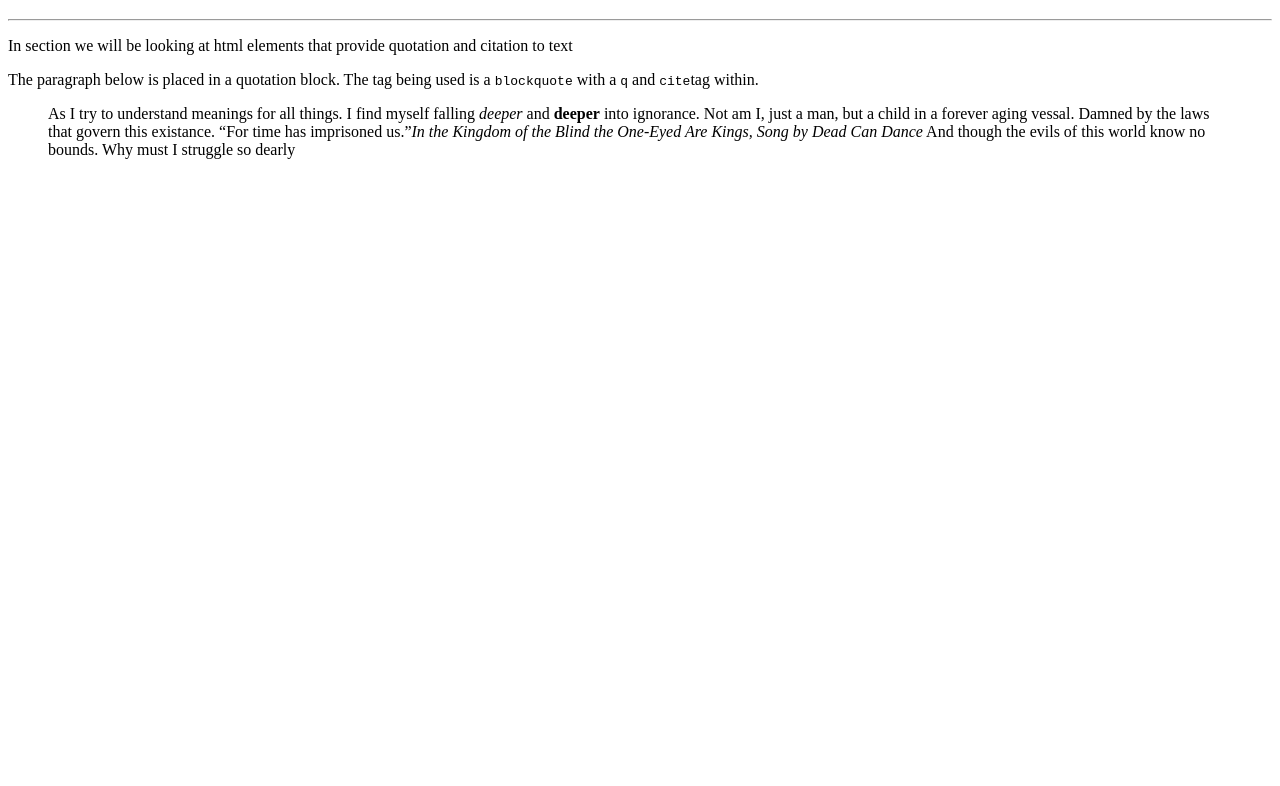
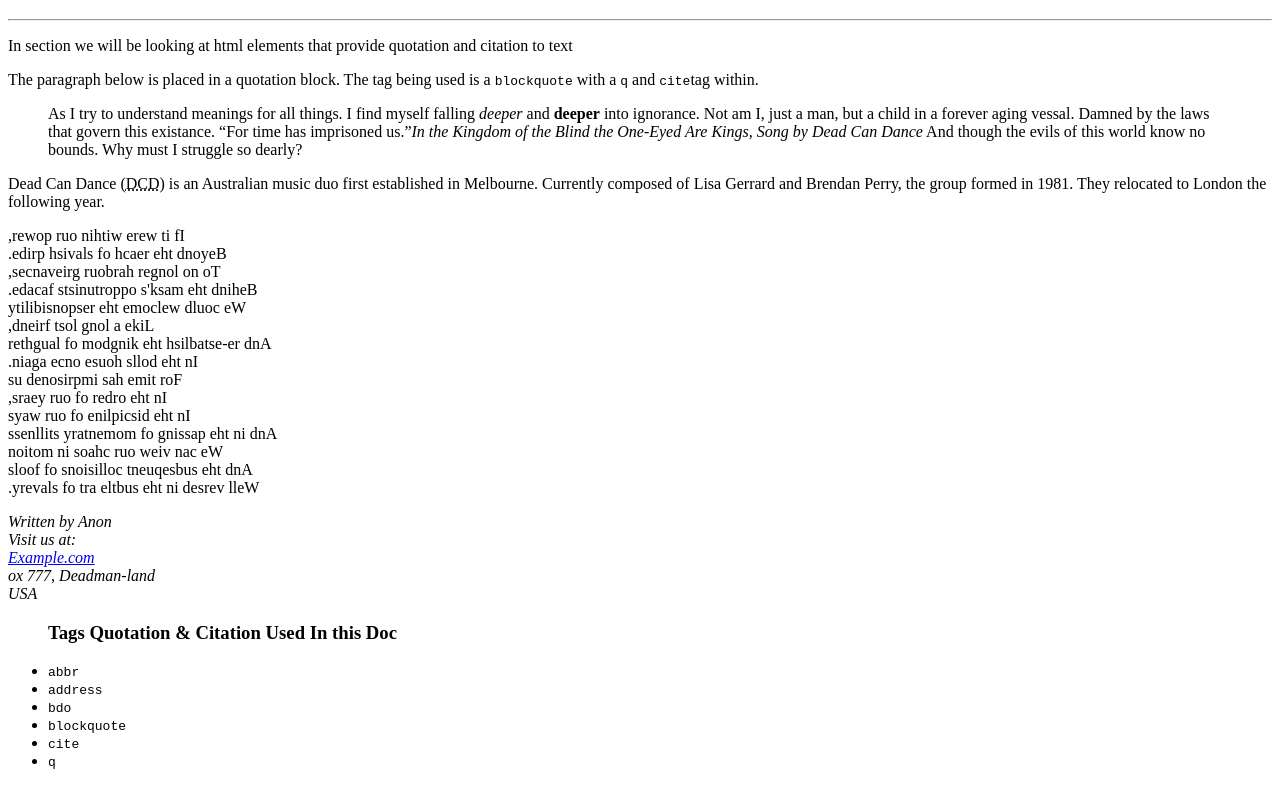
Before and after one commit to SpaceBunEth/HTML_Challenge, a plain HTML site: page projects/quotation.html in a window 1280 px wide. Shown: the part 97-883 px from the top of the page. Before the commit the page ends 800 px from the top, so only its background shows below. Drawn offline with Linux system fonts and the light colour scheme.

Commit message:
Added ul list of quotation and citation tags to html doc

```diff
--- a/projects/quotation.html
+++ b/projects/quotation.html
@@ -16,8 +16,47 @@
         <blockquote>
             As I try to understand meanings for all things. I find myself falling <em>deeper</em> and <strong>deeper</strong>
             into ignorance. Not am I, just a man, but a child in a forever aging vessal. Damned by the laws that govern this existance. <q>For time has
-            imprisoned us.</q><cite>In the Kingdom of the Blind the One-Eyed Are Kings, Song by Dead Can Dance</cite> And though the evils of this world know no bounds. Why must I struggle so dearly
+            imprisoned us.</q><cite>In the Kingdom of the Blind the One-Eyed Are Kings, Song by Dead Can Dance</cite>
+            And though the evils of this world know no bounds. Why must I struggle so dearly?
         </blockquote>
+
+        <p>Dead Can Dance <abbr title="Dead Can Dance">(DCD)</abbr> is an Australian music duo first established in Melbourne. Currently composed of Lisa Gerrard and Brendan Perry,
+            the group formed in 1981. They relocated to London the following year.</p>
+        <p>
+            <bdo dir="rtl">If it were within our power,<br />
+                Beyond the reach of slavish pride.<br />
+                To no longer harbour grievances,<br />
+                Behind the mask's opportunists facade.<br />
+                We could welcome the responsibility<br />
+                Like a long lost friend,<br />
+                And re-establish the kingdom of laughter<br />
+                In the dolls house once again.<br />
+                For time has imprisoned us<br />
+                In the order of our years,<br />
+                In the discipline of our ways<br />
+                And in the passing of momentary stillness<br />
+                We can view our chaos in motion<br />
+                And the subsequent collisions of fools<br />
+                Well versed in the subtle art of slavery.
+            </bdo>
+        </p>
+
+        <address>
+            Written by Anon<br>
+            Visit us at:<br>
+            <a href="example.com">Example.com</a><br>
+            ox 777, Deadman-land<br>
+            USA
+        </address>
+        <ul>
+            <h3>Tags Quotation & Citation Used In this Doc</h3>
+            <li><code>abbr</code></li>
+            <li><code>address</code></li>
+            <li><code>bdo</code></li>
+            <li><code>blockquote</code></li>
+            <li><code>cite</code></li>
+            <li><code>q</code></li>
+        </ul>
 
 
     </body>
```
